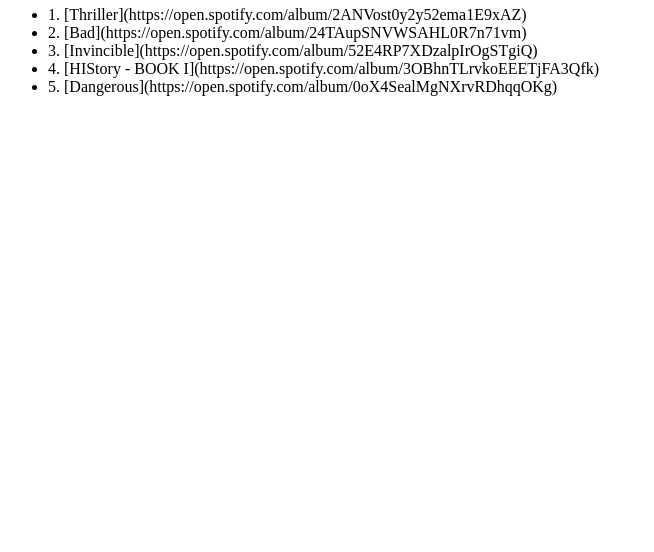
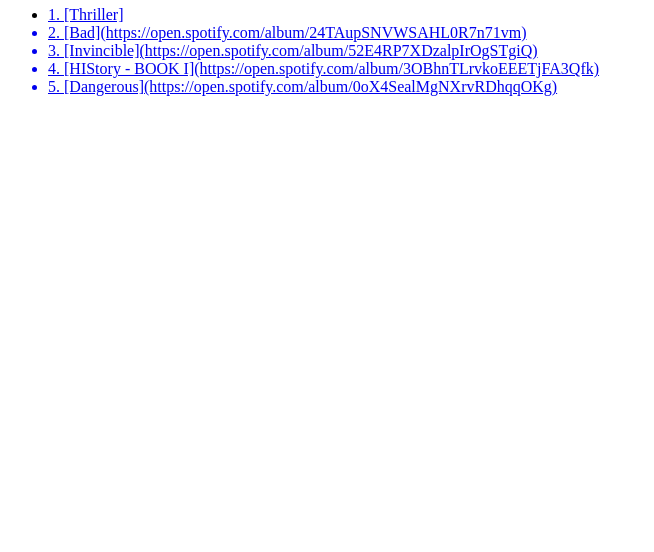
Before and after one commit to lcb9675/lcb9675.github.io, a plain HTML site: page index.html in a window 1280 px wide. Shown: the part 248-800 px from the top of the page, without its empty margins (0-654 px from the left). Drawn offline with Linux system fonts and the light colour scheme.

Commit message:
Update index.html

```diff
--- a/index.html
+++ b/index.html
@@ -16,7 +16,7 @@
     </ul>
     <h1>Michael Jackson Albums</h1>
       <ul>
-        <li>1. [Thriller](https://open.spotify.com/album/2ANVost0y2y52ema1E9xAZ)</li>
+        <li><a href = https://open.spotify.com/album/2ANVost0y2y52ema1E9xAZ>1. [Thriller]</li>
         <li>2. [Bad](https://open.spotify.com/album/24TAupSNVWSAHL0R7n71vm)</li>
         <li>3. [Invincible](https://open.spotify.com/album/52E4RP7XDzalpIrOgSTgiQ)</li>
         <li>4. [HIStory - BOOK I](https://open.spotify.com/album/3OBhnTLrvkoEEETjFA3Qfk)</li>
```
